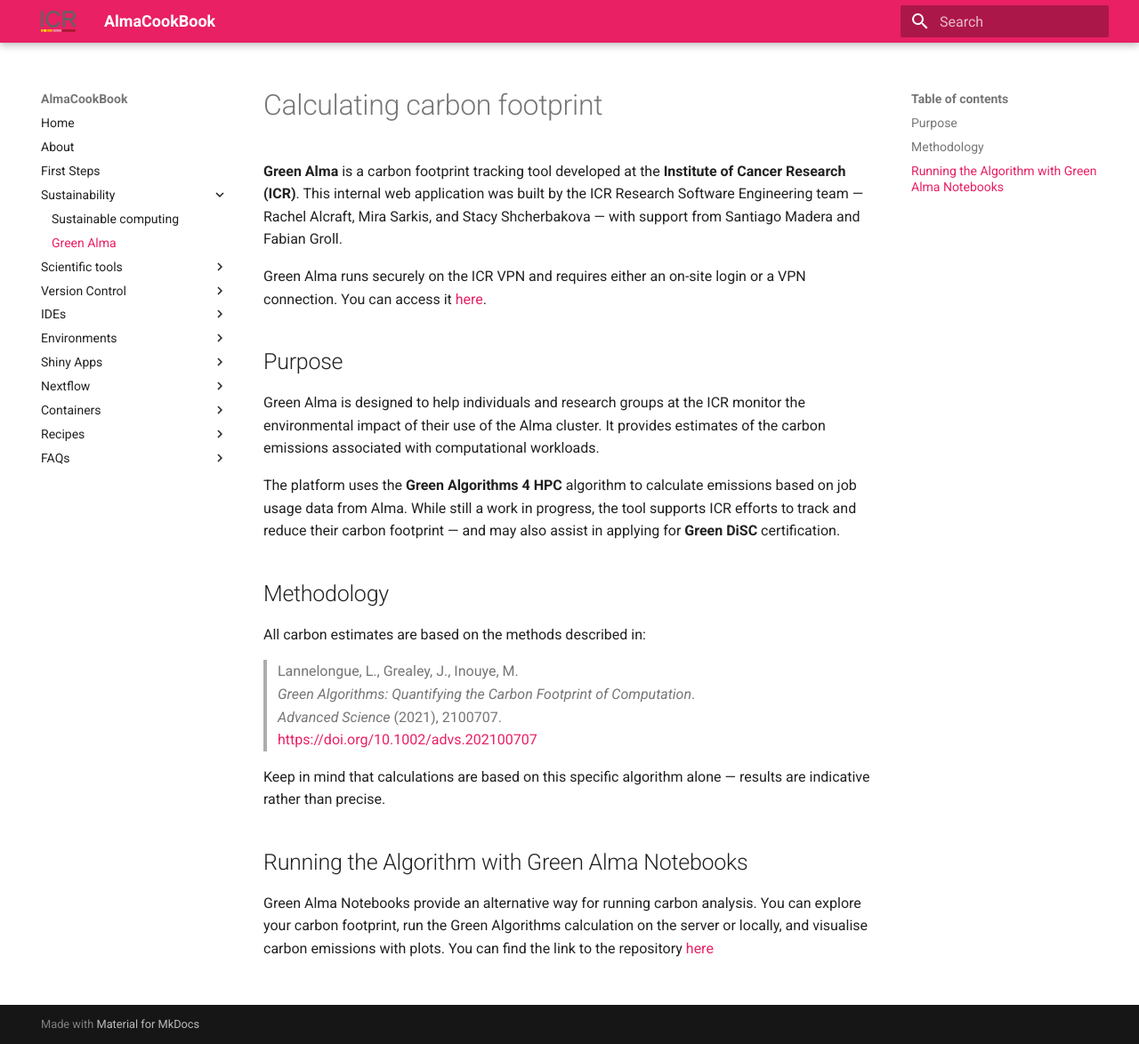
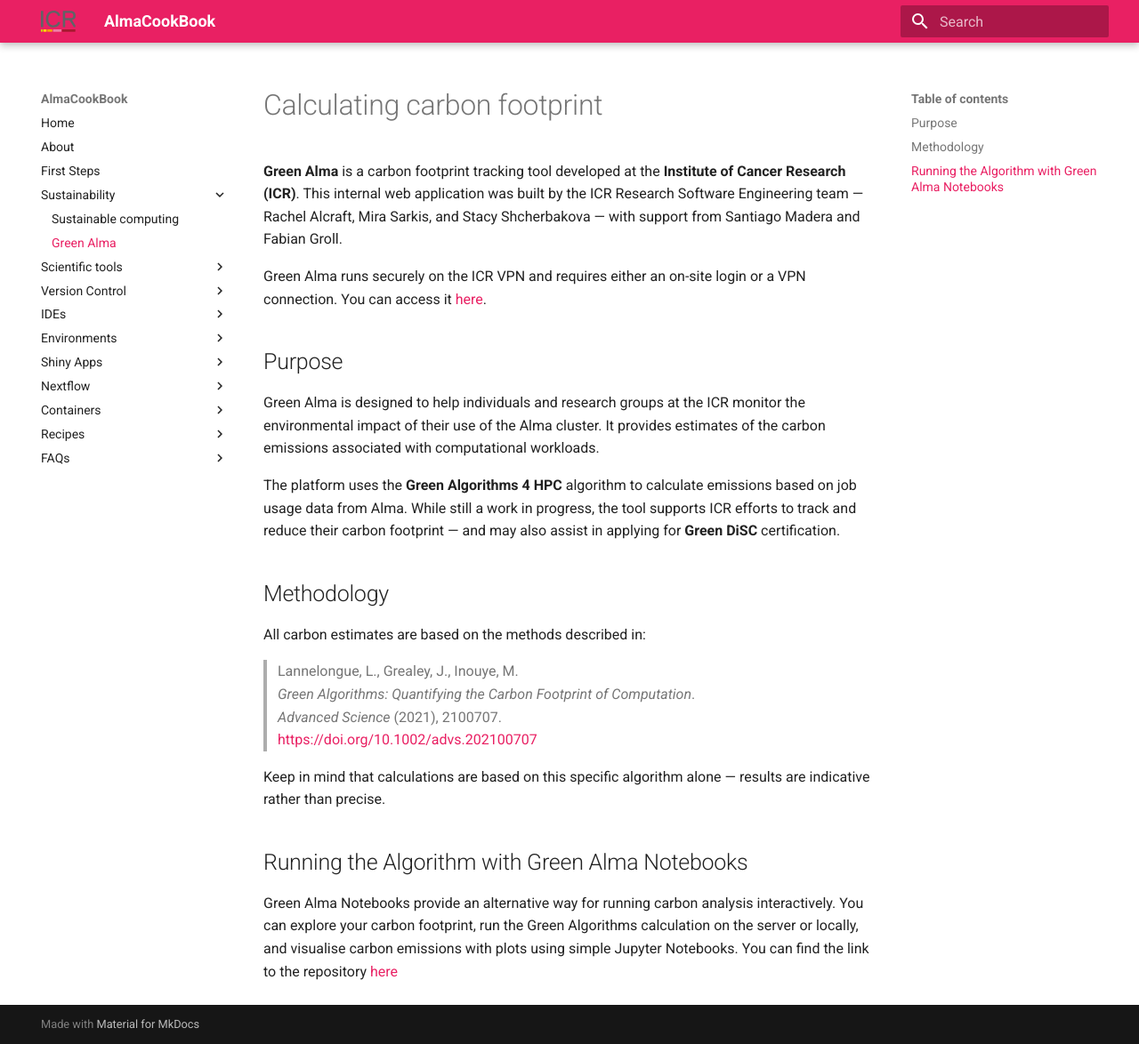
Before and after one commit to AlmaCookBook/AlmaCookBook.github.io, an MkDocs documentation site: the page built from docs/sustainability/green_alma.md, in a window 1280 px wide and 1174 px high. Shown: the whole window at 89% size. Built offline with MkDocs 1.6.1 and Material for MkDocs 9.7.7, drawn with Linux system fonts in a browser that asks for light colours.

Commit message:
changed wording

```diff
--- a/docs/sustainability/green_alma.md
+++ b/docs/sustainability/green_alma.md
@@ -19,4 +19,4 @@
 Keep in mind that calculations are based on this specific algorithm alone — results are indicative rather than precise.
 
 ## Running the Algorithm with Green Alma Notebooks
-Green Alma Notebooks provide an alternative way for running carbon analysis. You can explore your carbon footprint, run the Green Algorithms calculation on the server or locally, and visualise carbon emissions with plots. You can find the link to the repository [here](https://github.com/ICR-RSE-Group/green-alma-notebooks)
+Green Alma Notebooks provide an alternative way for running carbon analysis interactively. You can explore your carbon footprint, run the Green Algorithms calculation on the server or locally, and visualise carbon emissions with plots using simple Jupyter Notebooks. You can find the link to the repository [here](https://github.com/ICR-RSE-Group/green-alma-notebooks)
```
